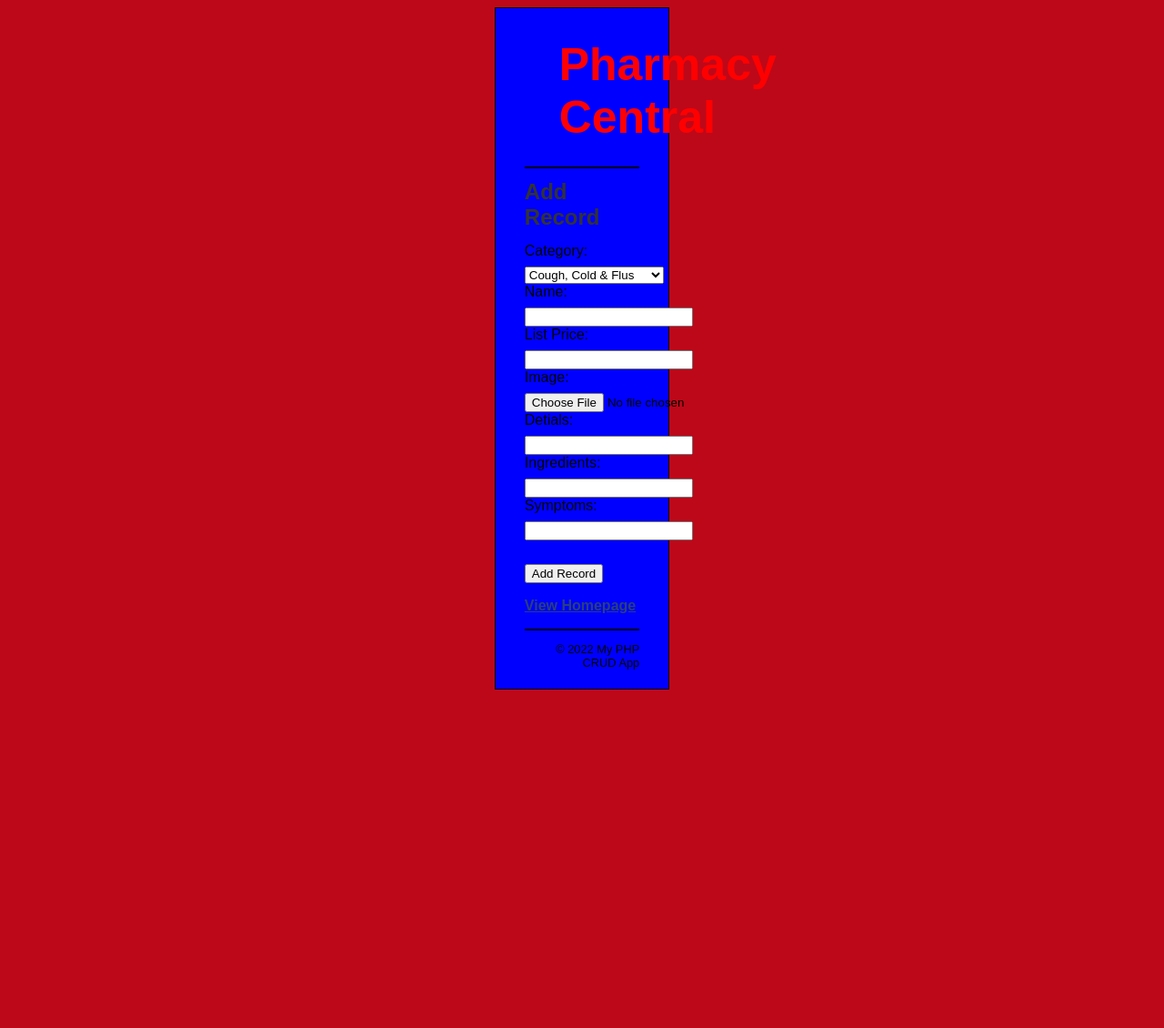
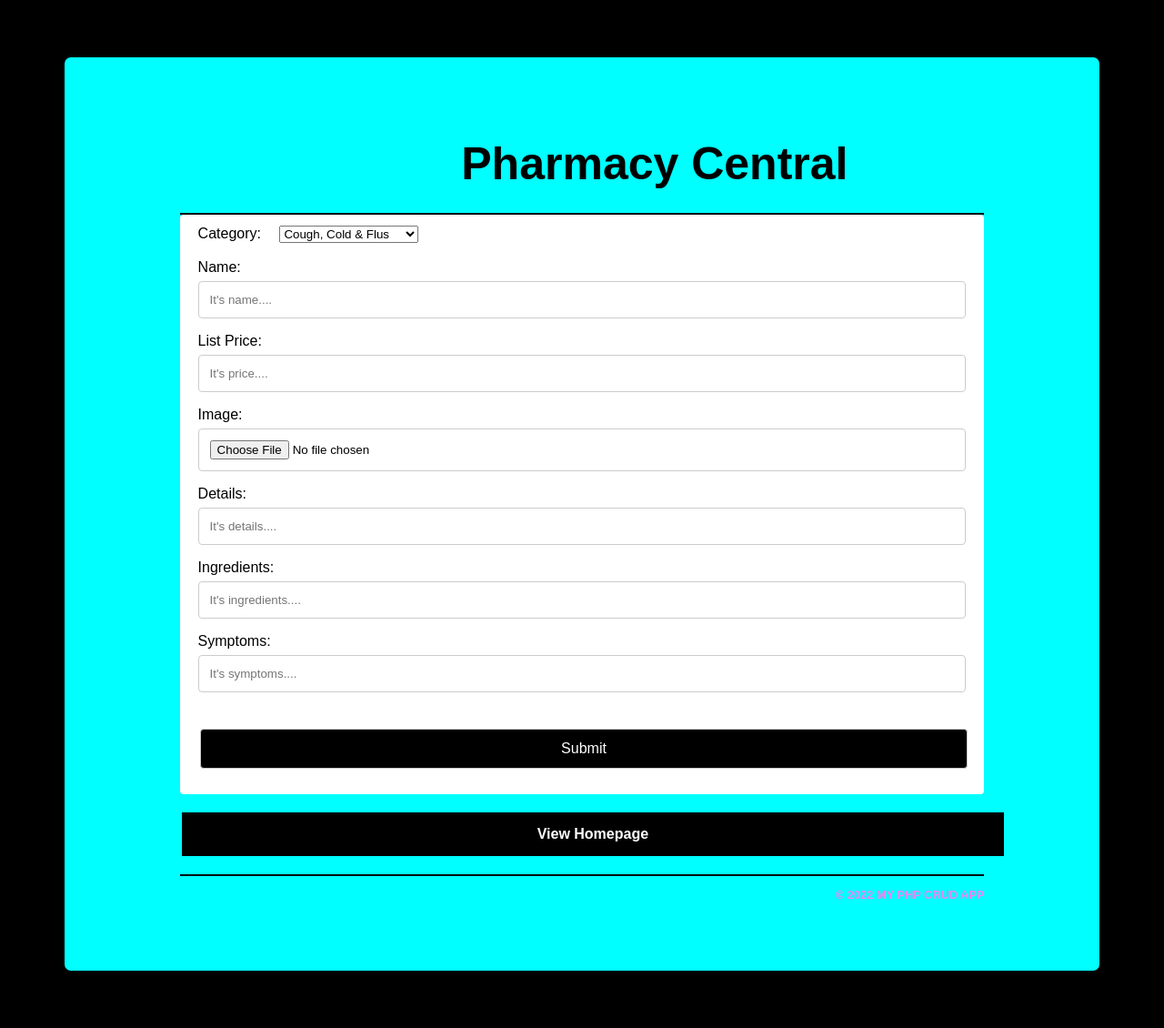
Before and after one commit to Hallucion/Asmir-Omerovic-CA2-PHP-SSD, a PHP site: page /add_record_form.php in a window 1280 px wide. Shown: the whole page at 91% size. Before the commit the page ends 758 px from the top, so only its background shows below. Run offline with PHP 8.4, Linux system fonts and the light colour scheme; data comes from the database, SQL or seed files in the repository.

Commit message:
CSS IMPLEMENTED & DATA IMPLEMENTED | ENDING OFF WITH VALIDATION

```diff
--- a/add_record_form.php
+++ b/add_record_form.php
@@ -13,7 +13,6 @@ $statement->closeCursor();
 <?php
 include('includes/header.php');
 ?>
-        <h1>Add Record</h1>
         <form action="add_record.php" method="post" enctype="multipart/form-data"
               id="add_record_form">
 
@@ -26,36 +25,37 @@ include('includes/header.php');
             <?php endforeach; ?>
             </select>
             <br>
+            <br>
             <label>Name:</label>
-            <input type="input" name="name">
+            <input type="input" name="name" placeholder="It's name....">
             <br>
 
             <label>List Price:</label>
-            <input type="input" name="price">
+            <input type="input" name="price" placeholder="It's price....">
             <br>
 
             <label>Image:</label>
             <input type="file" name="image" accept="image/*" />
             <br>
 
-            <label>Detials:</label>
-            <input type="input" name="details">
+            <label>Details:</label>
+            <input type="input" name="details" placeholder="It's details....">
             <br>
 
             <label>Ingredients:</label>
-            <input type="input" name="ingredients">
+            <input type="input" name="ingredients" placeholder="It's ingredients....">
             <br>
 
             <label>Symptoms:</label>
-            <input type="input" name="symptoms">
+            <input type="input" name="symptoms" placeholder="It's symptoms....">
             <br>
 
             <label>&nbsp;</label>
-            <input type="submit" value="Add Record">
+            <input class="button4" type="submit">
 
             <br>
         </form>
-        <p><a href="index.php">View Homepage</a></p>
+        <p><a href="index.php" class="button5">View Homepage</a></p>
     <?php
 include('includes/footer.php');
 ?>
--- a/css/_body.scss
+++ b/css/_body.scss
@@ -1,18 +1,19 @@
 
 /* Here is where the body styles start */
 
-body {
-    background-color: $richred;
+body{
+    background-color: $bl;
 }
 
 .container {
-    /* margin-top: 0; */
-    font-family: Arial, Helvetica, sans-serif;
-    width: 10%;
-    margin: 0 auto;
-    background-color: $blue;
-    border: 1px solid black;
-    padding: .5em 2em;
+    background-color: $a;
+    color: $bl;
+    font-family: "Nunito", sans-serif;
+    width: 70%;
+    border-radius: 7px;
+    margin: 5% auto;
+    padding: 5% 10%;
+    flex: 1;
 }
 
 section {
@@ -22,6 +23,7 @@ section {
 }
 
 ul {
+    padding-inline-start: 7%;
     margin: 0 0 1em 0;
     padding: 0 0 0 2.5em;
 }
@@ -29,6 +31,7 @@ ul {
 li {
     margin: 0;
     padding: 0;
+    font-weight: 200;
 }
 
 a {
@@ -41,23 +44,91 @@ a:hover {
 }
 
 table {
-    border: 1px solid black;
+	width: 165%;
+	background: $w;
+	-webkit-box-shadow: 0px 5px 12px -12px rgba(0,0,0,0.29);
+	-moz-box-shadow: 0px 5px 12px -12px rgba(0,0,0,0.29);
+	box-shadow: 0px 5px 12px -12px rgba(0,0,0,0.29);
+    border: 2px solid black;
     border-collapse: collapse;
 }
 
-td, th {
-    border: 1px dashed black;
-    padding: .2em .5em .2em .5em;
-    vertical-align: top;
+.manage {
+	width: 100%;
+	background: $w;
+	-webkit-box-shadow: 0px 5px 12px -12px rgba(0,0,0,0.29);
+	-moz-box-shadow: 0px 5px 12px -12px rgba(0,0,0,0.29);
+	box-shadow: 0px 5px 12px -12px rgba(0,0,0,0.29);
+    border: 2px solid black;
+    border-collapse: collapse;
+}
+
+th{
+    padding: 20px 15px;
     text-align: left;
+    font-weight: 500;
+    font-size: 12px;
+    text-transform: uppercase;
+}
+
+td{
+    padding: 15px;
+    text-align: left;
+    vertical-align:middle;
+    font-weight: 300;
+    font-size: 12px;
+    border-bottom: solid 1px rgba(255,255,255,0.1);
+}
+
+button {
+    background-color: $w;
+    padding: 15px 32px;
+    margin-top: 2%;
+    width: 165%;
+    font-size: 16px;
+    cursor: pointer;
+}
+
+button :hover
+{
+    background-color: $a;
+}
+
+.button4 {
+    background-color: $bl;
+    border: none;
+    color: white;
+    width: 100%;
+    padding: 15px 32px;
+    text-align: center;
+    text-decoration: none;
+    display: inline-block;
+    font-size: 16px;
+    margin: 4px 2px;
+    cursor: pointer;
+}
+
+.button5 {
+    background-color: $bl;
+    border: none;
+    color: white;
+    width: 95%;
+    padding: 15px 32px;
+    text-align: center;
+    text-decoration: none;
+    display: inline-block;
+    font-size: 16px;
+    margin: 4px 2px;
+    cursor: pointer;
+}
+
+.button5 :hover
+{
+    background-color: $a;
 }
 
 form {
     margin: 0;
-}
-
-br {
-    clear: left;
 }
 
 /* the styles for classes */
@@ -74,18 +145,29 @@ br {
 }
 
 #add_record_form {
-    margin: .5em 0 1em;
+    background-color: $w;
+    padding: 12px 20px;
+    border: none;
+    border-radius: 4px;
+    cursor: pointer;
 }
 
-#add_record_form label {
+#add_record_form label
+{
     width: 6em;
     padding-right: 1em;
     padding-bottom: .5em;
-    float: left;
+    padding-top: .5em;
 }
 
-#add_record_form input {
-    float: left;
+#add_record_form input
+{
+    width: 100%;
+    padding: 12px;
+    border: 1px solid #ccc;
+    border-radius: 4px;
+    margin-top: 6px;
+    margin-bottom: 16px;
 }
 
 #add_record_form input[text] {
--- a/css/_fonts.scss
+++ b/css/_fonts.scss
@@ -2,17 +2,17 @@
 /* Here is where the fonts styles start */
 
 h1 {
-    font-size: 150%;
+    font-size: 50%;
     margin: 0;
     padding: .5em 0 .25em;
 }
 
 h2 {
-    font-size: 120%;
-    margin: 0;
+    font-size: 20px;
+    position: relative;
     padding: .25em 0 .5em;
 }
 
 h1, h2 {
-    color: #333;
+    color: $bl;
 }
--- a/css/_footer.scss
+++ b/css/_footer.scss
@@ -1,13 +1,22 @@
 
 /* Here is where the footer styles start */
 
+
 footer {
+    text-align: center;
+    font-family: "Nunito", sans-serif;
+    text-transform: uppercase;
+    font-weight: bold;
+    color: #ffffff;
+    margin-bottom: 0;
     clear: both;
     margin-top: 1em;
     border-top: 2px solid black;
 }
 
 footer p {
+    text-decoration: none;
+    color: $p;
     text-align: right;
     font-size: 80%;
     margin: 1em 0;
--- a/css/_header.scss
+++ b/css/_header.scss
@@ -7,18 +7,36 @@ header {
 
     h1 {
         font-size: 50px;
-        margin-left: 30%;
+        margin-left: 35%;
         padding: .5em 0;
-        color: red;
+        color: $bl;
     }
 }
 
 nav ul {
     list-style-type: none;
-    margin-left: 0;
-    padding-left: 0;
+    margin: 0;
+    padding: 0;
+    overflow: hidden;
+    background-color: $w;
+    border: 2px solid black;
 }
 
 nav ul li {
-    padding-bottom: 0.5em;
+    display: block;
+    text-align: center;
+    padding: 14px 16px;
+    text-decoration: none;
 }
+
+li {
+    float: left;
+}
+
+li a:hover:not(.active) {
+    background-color: $w;
+  }
+
+  .active {
+    background-color: #04AA6D;
+  }
--- a/css/_sidebar.scss
+++ /dev/null
@@ -1,7 +0,0 @@
-
-/* Here is where the sidebar styles start */
-
-aside {
-    float: left;
-    width: 150px;
-}
--- a/css/_variables.scss
+++ b/css/_variables.scss
@@ -1,5 +1,10 @@
 
 /* Here is where the variables styles start */
 
-$richred: #bd0819;
-$blue: blue;
+$r: red;
+$b: blue;
+$a: aqua;
+$p: violet;
+$w: white;
+$bl: black;
+$y: yellow;
--- a/css/mystyle.css
+++ b/css/mystyle.css
@@ -1,19 +1,19 @@
 /* Here is where the variables styles start */
 /* Here is where the fonts styles start */
 h1 {
-  font-size: 150%;
+  font-size: 50%;
   margin: 0;
   padding: .5em 0 .25em;
 }
 
 h2 {
-  font-size: 120%;
-  margin: 0;
+  font-size: 20px;
+  position: relative;
   padding: .25em 0 .5em;
 }
 
 h1, h2 {
-  color: #333;
+  color: black;
 }
 
 /* Here is where the header styles start */
@@ -24,34 +24,55 @@ header {
 
 header h1 {
   font-size: 50px;
-  margin-left: 30%;
+  margin-left: 35%;
   padding: .5em 0;
-  color: red;
+  color: black;
 }
 
 nav ul {
   list-style-type: none;
-  margin-left: 0;
-  padding-left: 0;
+  margin: 0;
+  padding: 0;
+  overflow: hidden;
+  background-color: white;
+  border: 2px solid black;
 }
 
 nav ul li {
-  padding-bottom: 0.5em;
+  display: block;
+  text-align: center;
+  padding: 14px 16px;
+  text-decoration: none;
+}
+
+li {
+  float: left;
+}
+
+li a:hover:not(.active) {
+  background-color: white;
+}
+
+.active {
+  background-color: #04AA6D;
 }
 
 /* Here is where the body styles start */
 body {
-  background-color: #bd0819;
+  background-color: black;
 }
 
 .container {
-  /* margin-top: 0; */
-  font-family: Arial, Helvetica, sans-serif;
-  width: 10%;
-  margin: 0 auto;
-  background-color: blue;
-  border: 1px solid black;
-  padding: .5em 2em;
+  background-color: aqua;
+  color: black;
+  font-family: "Nunito", sans-serif;
+  width: 70%;
+  border-radius: 7px;
+  margin: 5% auto;
+  padding: 5% 10%;
+  -webkit-box-flex: 1;
+      -ms-flex: 1;
+          flex: 1;
 }
 
 section {
@@ -61,6 +82,8 @@ section {
 }
 
 ul {
+  -webkit-padding-start: 7%;
+          padding-inline-start: 7%;
   margin: 0 0 1em 0;
   padding: 0 0 0 2.5em;
 }
@@ -68,6 +91,7 @@ ul {
 li {
   margin: 0;
   padding: 0;
+  font-weight: 200;
 }
 
 a {
@@ -80,23 +104,87 @@ a:hover {
 }
 
 table {
-  border: 1px solid black;
+  width: 165%;
+  background: white;
+  -webkit-box-shadow: 0px 5px 12px -12px rgba(0, 0, 0, 0.29);
+  box-shadow: 0px 5px 12px -12px rgba(0, 0, 0, 0.29);
+  border: 2px solid black;
   border-collapse: collapse;
 }
 
-td, th {
-  border: 1px dashed black;
-  padding: .2em .5em .2em .5em;
-  vertical-align: top;
+.manage {
+  width: 100%;
+  background: white;
+  -webkit-box-shadow: 0px 5px 12px -12px rgba(0, 0, 0, 0.29);
+  box-shadow: 0px 5px 12px -12px rgba(0, 0, 0, 0.29);
+  border: 2px solid black;
+  border-collapse: collapse;
+}
+
+th {
+  padding: 20px 15px;
   text-align: left;
+  font-weight: 500;
+  font-size: 12px;
+  text-transform: uppercase;
+}
+
+td {
+  padding: 15px;
+  text-align: left;
+  vertical-align: middle;
+  font-weight: 300;
+  font-size: 12px;
+  border-bottom: solid 1px rgba(255, 255, 255, 0.1);
+}
+
+button {
+  background-color: white;
+  padding: 15px 32px;
+  margin-top: 2%;
+  width: 165%;
+  font-size: 16px;
+  cursor: pointer;
+}
+
+button :hover {
+  background-color: aqua;
+}
+
+.button4 {
+  background-color: black;
+  border: none;
+  color: white;
+  width: 100%;
+  padding: 15px 32px;
+  text-align: center;
+  text-decoration: none;
+  display: inline-block;
+  font-size: 16px;
+  margin: 4px 2px;
+  cursor: pointer;
+}
+
+.button5 {
+  background-color: black;
+  border: none;
+  color: white;
+  width: 95%;
+  padding: 15px 32px;
+  text-align: center;
+  text-decoration: none;
+  display: inline-block;
+  font-size: 16px;
+  margin: 4px 2px;
+  cursor: pointer;
+}
+
+.button5 :hover {
+  background-color: aqua;
 }
 
 form {
   margin: 0;
-}
-
-br {
-  clear: left;
 }
 
 /* the styles for classes */
@@ -113,18 +201,27 @@ br {
 }
 
 #add_record_form {
-  margin: .5em 0 1em;
+  background-color: white;
+  padding: 12px 20px;
+  border: none;
+  border-radius: 4px;
+  cursor: pointer;
 }
 
 #add_record_form label {
   width: 6em;
   padding-right: 1em;
   padding-bottom: .5em;
-  float: left;
+  padding-top: .5em;
 }
 
 #add_record_form input {
-  float: left;
+  width: 100%;
+  padding: 12px;
+  border: 1px solid #ccc;
+  border-radius: 4px;
+  margin-top: 6px;
+  margin-bottom: 16px;
 }
 
 #add_record_form input[text] {
@@ -137,20 +234,22 @@ br {
   clear: both;
 }
 
-/* Here is where the sidebar styles start */
-aside {
-  float: left;
-  width: 150px;
-}
-
 /* Here is where the footer styles start */
 footer {
+  text-align: center;
+  font-family: "Nunito", sans-serif;
+  text-transform: uppercase;
+  font-weight: bold;
+  color: #ffffff;
+  margin-bottom: 0;
   clear: both;
   margin-top: 1em;
   border-top: 2px solid black;
 }
 
 footer p {
+  text-decoration: none;
+  color: violet;
   text-align: right;
   font-size: 80%;
   margin: 1em 0;
--- a/css/mystyle.scss
+++ b/css/mystyle.scss
@@ -2,5 +2,4 @@
 @import "_fonts";
 @import "_header";
 @import "_body";
-@import "_sidebar";
 @import "_footer";
--- a/edit_record_form.php
+++ b/edit_record_form.php
@@ -16,7 +16,6 @@ $statement->closeCursor();
 <?php
 include('includes/header.php');
 ?>
-        <h1>Edit Product</h1>
         <form action="edit_record.php" method="post" enctype="multipart/form-data"
               id="add_record_form">
             <input type="hidden" name="original_image" value="<?php echo $records['image']; ?>" />
@@ -61,10 +60,10 @@ include('includes/header.php');
             <?php } ?>
 
             <label>&nbsp;</label>
-            <input type="submit" value="Save Changes">
+            <input class="button5" type="submit" value="Save Changes">
             <br>
         </form>
-        <p><a href="index.php">View Homepage</a></p>
+        <p><a href="index.php" class="button5">View Homepage</a></p>
     <?php
 include('includes/footer.php');
 ?>
--- a/error.php
+++ b/error.php
@@ -4,7 +4,7 @@
 <!-- the head section -->
 <head>
     <title>My Pharmacy Central</title>
-    <link rel="stylesheet" type="text/css" href="main.css">
+    <link rel="stylesheet" type="text/css" href="mystyle.css">
 </head>
 
 <!-- the body section -->
```
Also changed, not shown: category_list.php (+5 -5 lines), index.php (+3 -7 lines), 1 other file.
